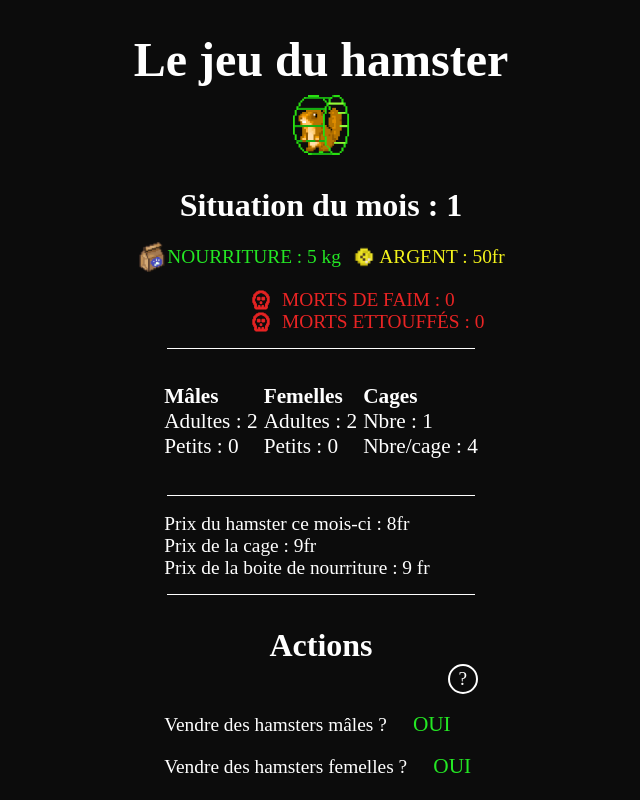
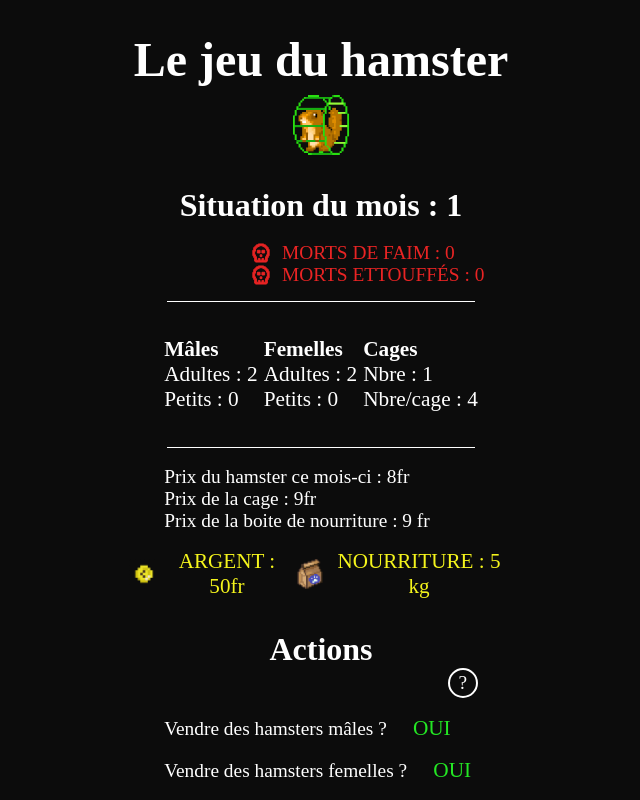
Before and after one commit to EmilieLgt/hamsterGame, an Angular app: page / in a window 1280 px wide. Both pictures are taken after a click on the button "Jouer". Shown: the top 800 px of the page, without its empty margins (319-959 px from the left). Built offline with nearby package versions, Linux system fonts and the light colour scheme; a web font is replaced by a local one.

Commit message:
change display

```diff
--- a/src/app/components/month-update/month-update.component.html
+++ b/src/app/components/month-update/month-update.component.html
@@ -9,16 +9,6 @@
 } @else {
 
 <h2>Situation du mois : {{ monthNumber }}</h2>
-
-<div class="stocks">
-  <p class="green" id="one-line-stock">
-    <img class="icon-food" src="/foodIcon.webp" />NOURRITURE :
-    {{ foodStock }} kg
-  </p>
-  <p class="yellow" id="one-line-stock">
-    <img class="icon-money" src="/moneyIcon.webp" />ARGENT : {{ money }}fr
-  </p>
-</div>
 
 <div class="month-death">
   <p class="red">
@@ -57,7 +47,17 @@
   <p>Prix de la cage : {{ cagePrice }}fr</p>
   <p>Prix de la boite de nourriture : {{ foodPrice }} fr</p>
 </div>
-<div class="separator"></div>
+
+<div class="stocks">
+  <p class="yellow" id="one-line-stock">
+    <img class="icon-money" src="/moneyIcon.webp" />ARGENT : {{ money }}fr
+  </p>
+  <p class="yellow" id="one-line-stock">
+    <img class="icon-food" src="/foodIcon.webp" />NOURRITURE :
+    {{ foodStock }} kg
+  </p>
+</div>
+
 <h2>Actions</h2>
 <div class="tips-button-container">
   @if(!displayTips) {<button class="help-button" (click)="handleTips()">
@@ -208,16 +208,17 @@
   }
 </div>
 
+@if (getMoneyForNextMonth() >= 0) {
+<button class="next-month-button" (click)="onNextMonth()">Prochain mois</button>
 <div class="end-of-month-container">
-  <p class="yellow">
+  <p class="yellow" id="money-next-month">
     Argent pour le prochain mois : {{ getMoneyForNextMonth() }} fr
   </p>
 </div>
-@if (getMoneyForNextMonth() >= 0) {
-<button class="next-month-button" (click)="onNextMonth()">Prochain mois</button
->}} @if (getMoneyForNextMonth()!<0 ) {
+}} @if (getMoneyForNextMonth()!<0 ) {
 <p class="red" id="no-neg">
   Vous ne pouvez pas être en négatif ! <br />Vendez des hamsters ou retirez des
   achats
 </p>
+
 }
--- a/src/app/components/month-update/month-update.component.scss
+++ b/src/app/components/month-update/month-update.component.scss
@@ -24,6 +24,7 @@
   display: flex;
   flex-direction: row;
   align-items: center;
+  font-size: 1.2em;
 }
 .month-death,
 .month-price {
@@ -81,9 +82,12 @@
 }
 .next-month-button {
   @extend .button-play-again;
-  margin-bottom: 3em;
+  margin-bottom: 2em;
+  margin-top: 1em;
 }
-
+#money-next-month {
+  margin-bottom: 2em;
+}
 .end-of-month-container {
   text-align: center;
   margin: 1em;
--- a/src/app/components/month-update/month-update.component.ts
+++ b/src/app/components/month-update/month-update.component.ts
@@ -330,11 +330,6 @@ export class MonthUpdateComponent {
   // prochain mois
   onNextMonth(): void {
     window.scrollTo(0, 0);
-    // update le mois, mettre à jour prix
-    this.monthNumber++;
-    this.hamsterPrice = Math.floor(Math.random() * 10) + 1;
-    this.cagePrice = Math.floor(Math.random() * 10) + 1;
-    this.foodPrice = Math.floor(Math.random() * 10) + 1;
 
     // donne un hamster male ou femelle au hasard dans les hamsters achetés
     for (let i = 0; i < this.hamstersToBuy; i++) {
@@ -408,6 +403,11 @@ export class MonthUpdateComponent {
       this.maleAdultHasmters = 0;
       this.maleSmallHamsters = 0;
     }
+    // update le mois, mettre à jour prix
+    this.monthNumber++;
+    this.hamsterPrice = Math.floor(Math.random() * 10) + 1;
+    this.cagePrice = Math.floor(Math.random() * 10) + 1;
+    this.foodPrice = Math.floor(Math.random() * 10) + 1;
   }
 
   resetAll(): void {
```
